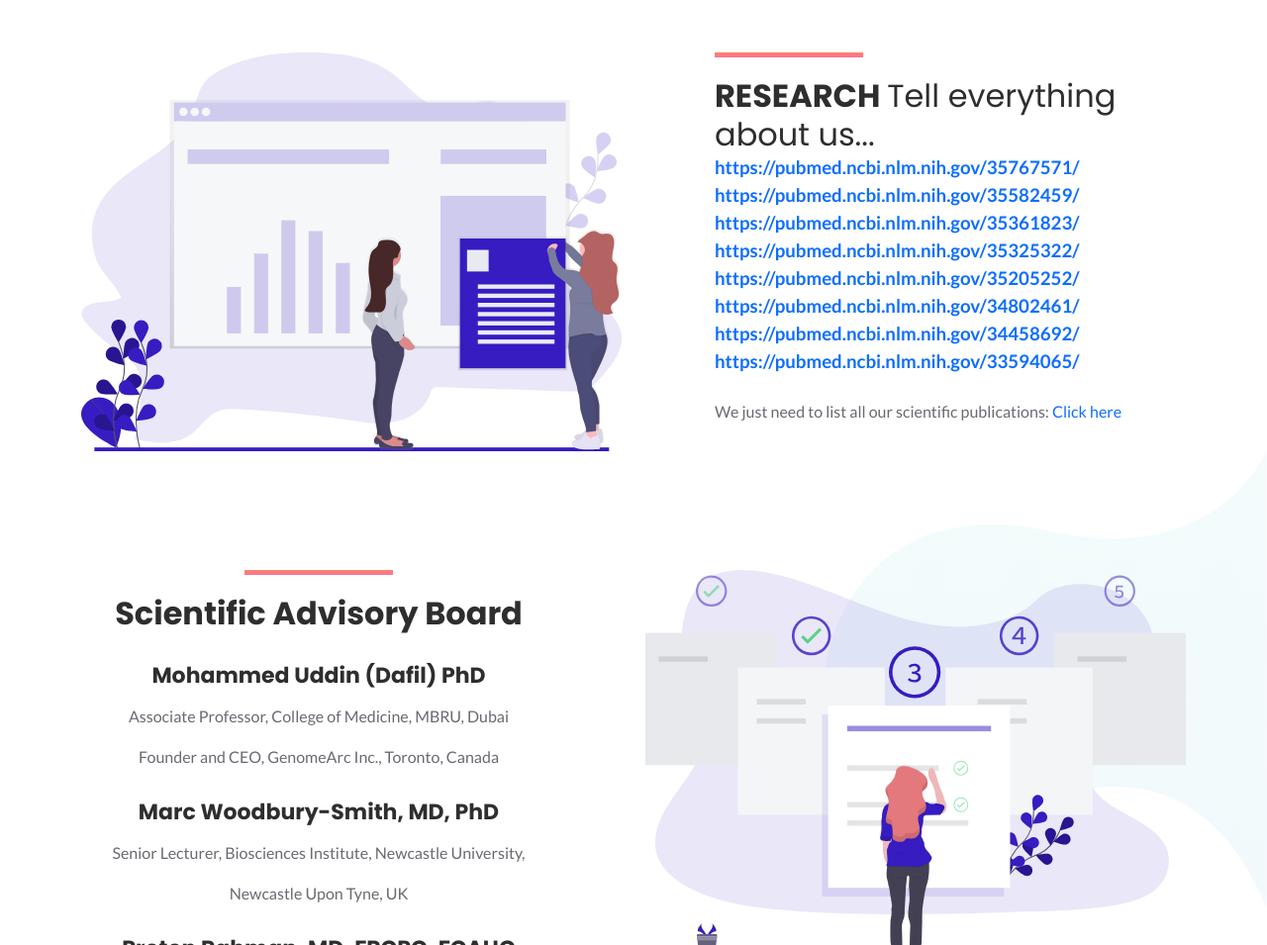
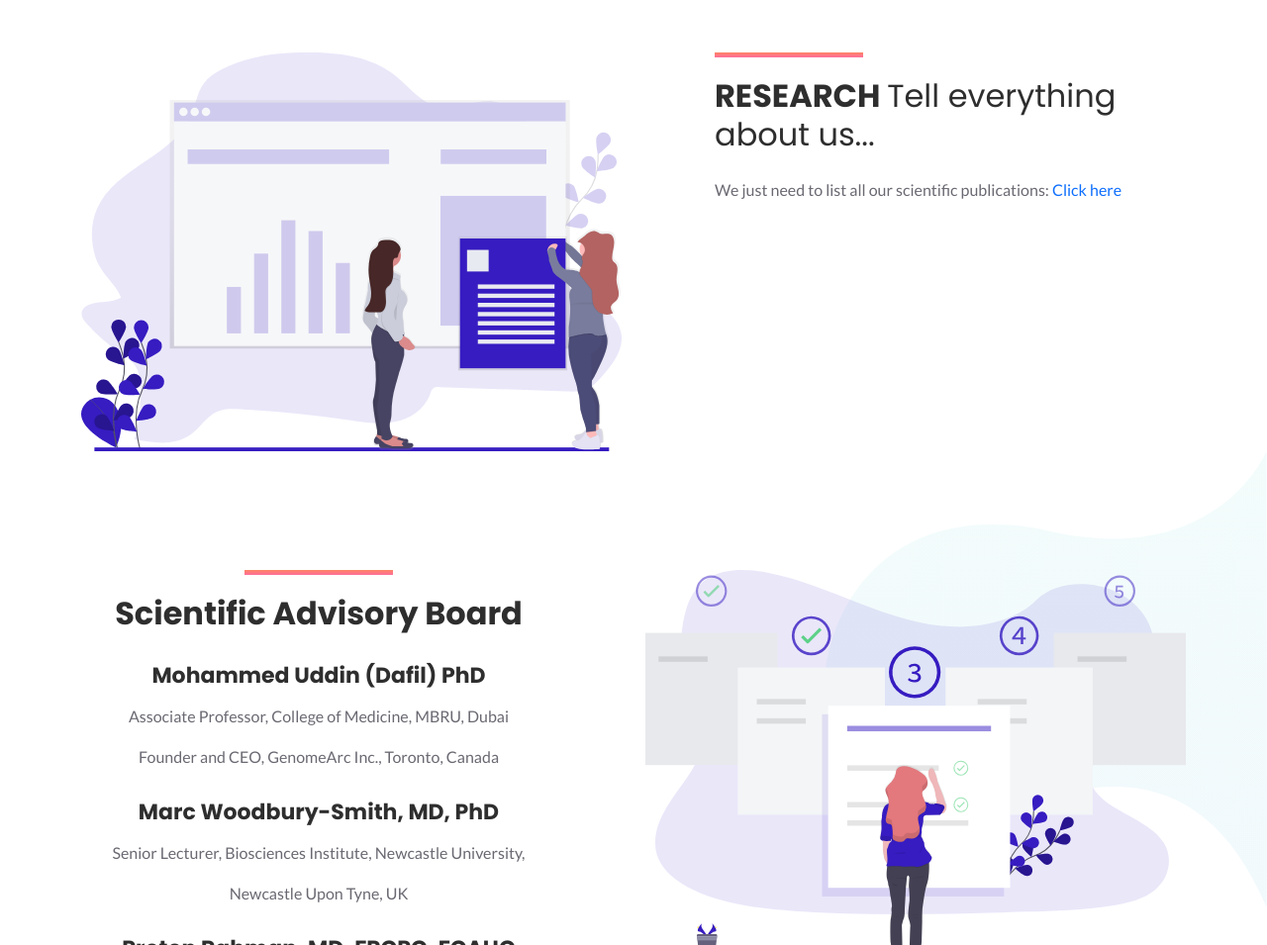
Before and after one commit to tanvirs2/genomarc_website, a plain HTML site: page index.html in a window 1280 px wide. Shown: the part 3777-4732 px from the top of the page at 99% size. Drawn offline with Linux system fonts and the light colour scheme; animation ran at ten frames a second.

Commit message:
remove research url list

```diff
--- a/index.html
+++ b/index.html
@@ -599,17 +599,6 @@
                 </p>-->
               </div>
 
-              <ol>
-                <li><span style="font-size: 14pt;"><a href="https://pubmed.ncbi.nlm.nih.gov/35767571/"><strong>https://pubmed.ncbi.nlm.nih.gov/35767571/</strong></a></span></li>
-                <li><span style="font-size: 14pt;"><a href="https://pubmed.ncbi.nlm.nih.gov/35582459/"><strong>https://pubmed.ncbi.nlm.nih.gov/35582459/</strong></a></span></li>
-                <li><span style="font-size: 14pt;"><a href="https://pubmed.ncbi.nlm.nih.gov/35361823/"><strong>https://pubmed.ncbi.nlm.nih.gov/35361823/</strong></a></span></li>
-                <li><span style="font-size: 14pt;"><a href="https://pubmed.ncbi.nlm.nih.gov/35325322/"><strong>https://pubmed.ncbi.nlm.nih.gov/35325322/</strong></a></span></li>
-                <li><span style="font-size: 14pt;"><a href="https://pubmed.ncbi.nlm.nih.gov/35205252/"><strong>https://pubmed.ncbi.nlm.nih.gov/35205252/</strong></a></span></li>
-                <li><span style="font-size: 14pt;"><a href="https://pubmed.ncbi.nlm.nih.gov/34802461/"><strong>https://pubmed.ncbi.nlm.nih.gov/34802461/</strong></a></span></li>
-                <li><span style="font-size: 14pt;"><a href="https://pubmed.ncbi.nlm.nih.gov/34458692/"><strong>https://pubmed.ncbi.nlm.nih.gov/34458692/</strong></a></span></li>
-                <li><span style="font-size: 14pt;"><a href="https://pubmed.ncbi.nlm.nih.gov/33594065/"><strong>https://pubmed.ncbi.nlm.nih.gov/33594065/</strong></a></span></li>
-              </ol>
-
               <br>
 
               <p class="text">
```
